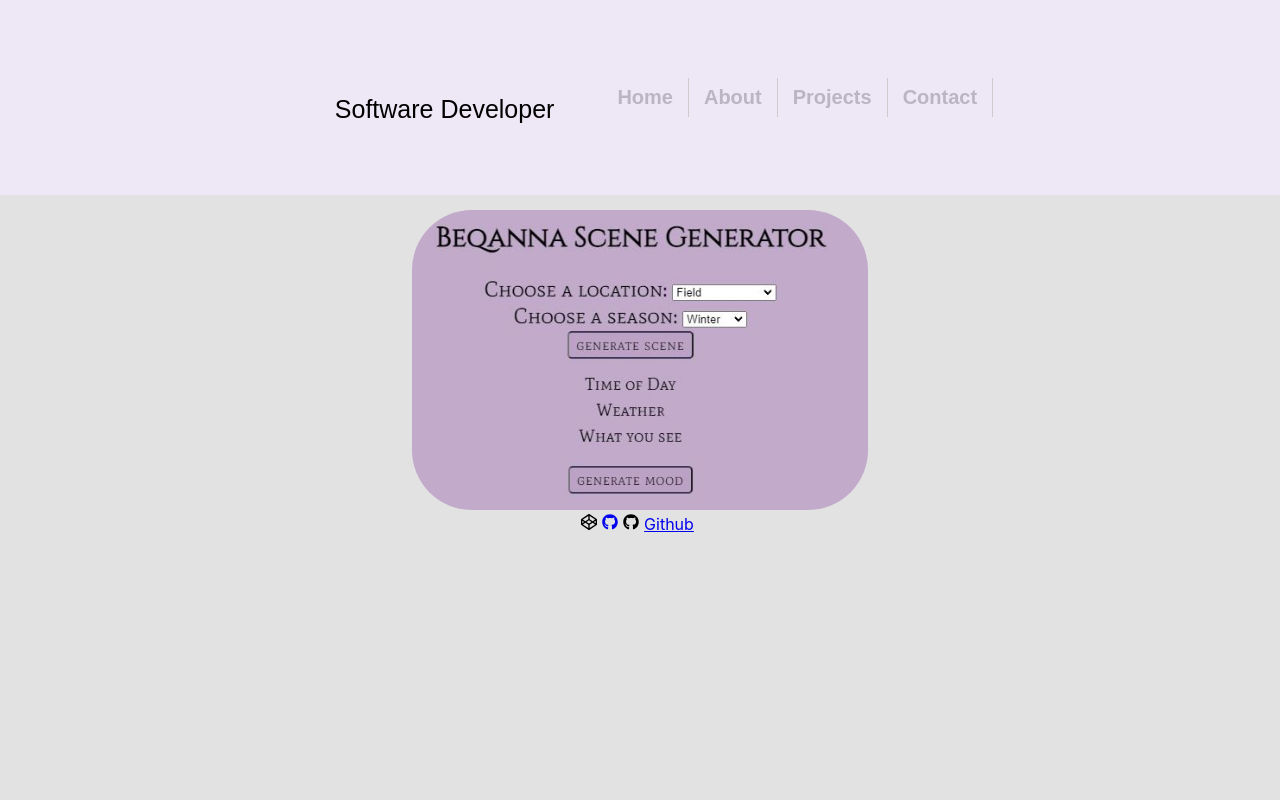
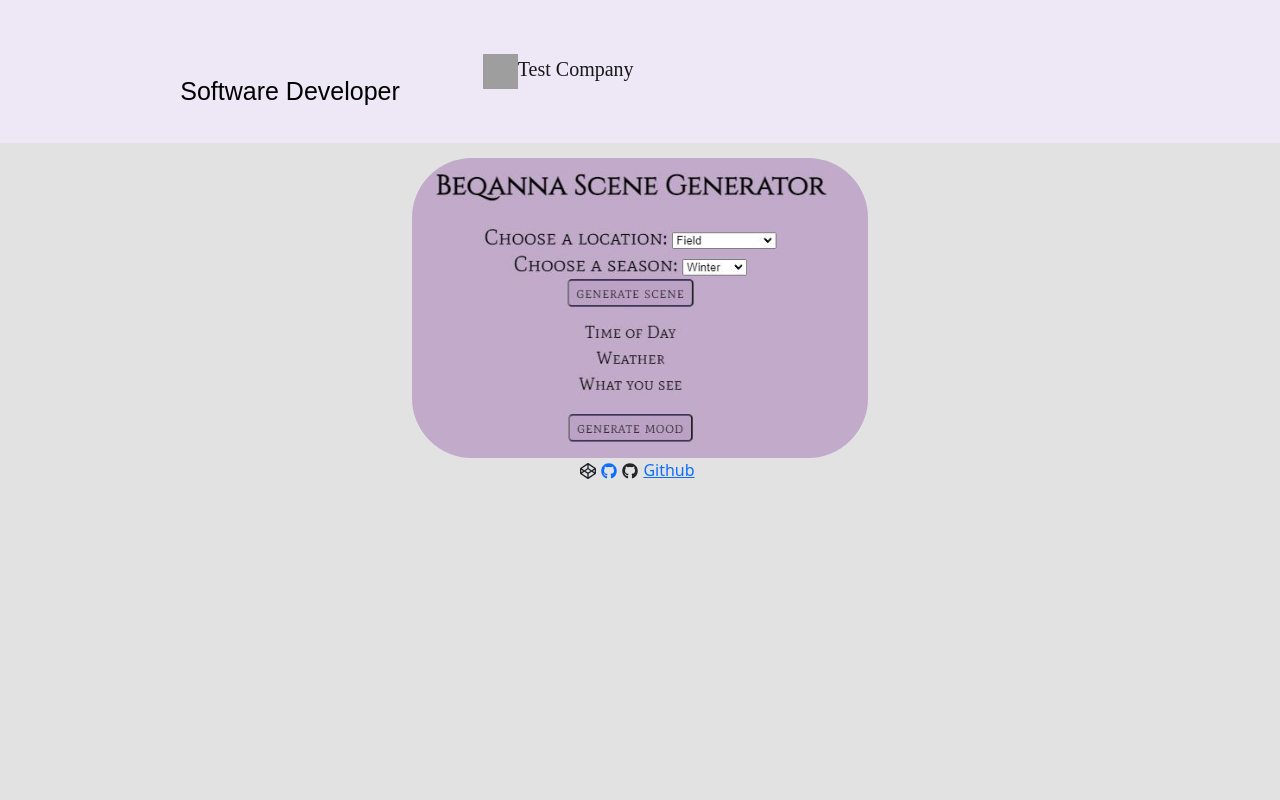
Before and after one commit to hannamlittlefield/AlexanderSucks, a React (Create React App) app: page / in a window 1280 px wide. Shown: the top 800 px of the page. Built offline with nearby package versions, Linux system fonts and the light colour scheme; grey boxes are pictures that could not be loaded; a web font is replaced by a local one.

Commit message:
rendering basic example of navbar container

```diff
--- a/src/App.js
+++ b/src/App.js
@@ -1,6 +1,6 @@
 import { render } from '@testing-library/react';
 import './App.css';
-import Navbar from './Navbar';
+import NavTopBar from './Navbar';
 import Projects from './Projects';
 
 
@@ -12,7 +12,7 @@ export default function App() {
         <marquee behavior="slide" direction="down" scrollamount="5">Hanna Littlefield</marquee><br/>
         <p className='subtext'>Software Developer</p>
         </p>
-        <Navbar/>
+        <NavTopBar/>
       </header>
       <Projects/>
     </div>
--- a/src/Navbar.js
+++ b/src/Navbar.js
@@ -1,27 +1,21 @@
 import React from 'react';
-import {
-  BrowserRouter as Router,
-  Route,
-  Routes,
-  Link
-} from "react-router-dom";
-import About from "./AboutMe";
+import 'bootstrap/dist/css/bootstrap.css';
+import Navbar from 'react-bootstrap/Navbar';
 
-export default function Navbar(){
+export default function NavTopbar(){
     return (
-      <Router>
-        <div>
-              <ul id="nav">
-                <li><Link to="/">Home</Link></li>
-                <li><Link to="/About">About</Link></li>
-                <li><Link to="/projects">Projects</Link></li>
-                <li><Link to="/">Contact</Link></li>
-              </ul>
-          </div>
-          <Routes>
-          <Route path='/' element={About}/>
-          </Routes>
-        </Router>
-
-      );
-    };
+      <div style={{ display: 'block', width: 700, padding: 30 }}>
+      <Navbar bg="#ede7f6">
+        <Navbar.Brand href="#home">
+          <img
+src="https://media.geeksforgeeks.org/wp-content/uploads/20210425000233/test-300x297.png"
+            alt="Sample Brand Logo"
+            width="35"
+            className="align-top d-inline-block"
+            height="35"
+          />Test Company
+        </Navbar.Brand>
+      </Navbar>
+    </div>
+  );
+}
```
Also changed, not shown: 1 other file (tests, documents, lock files or other folders).
